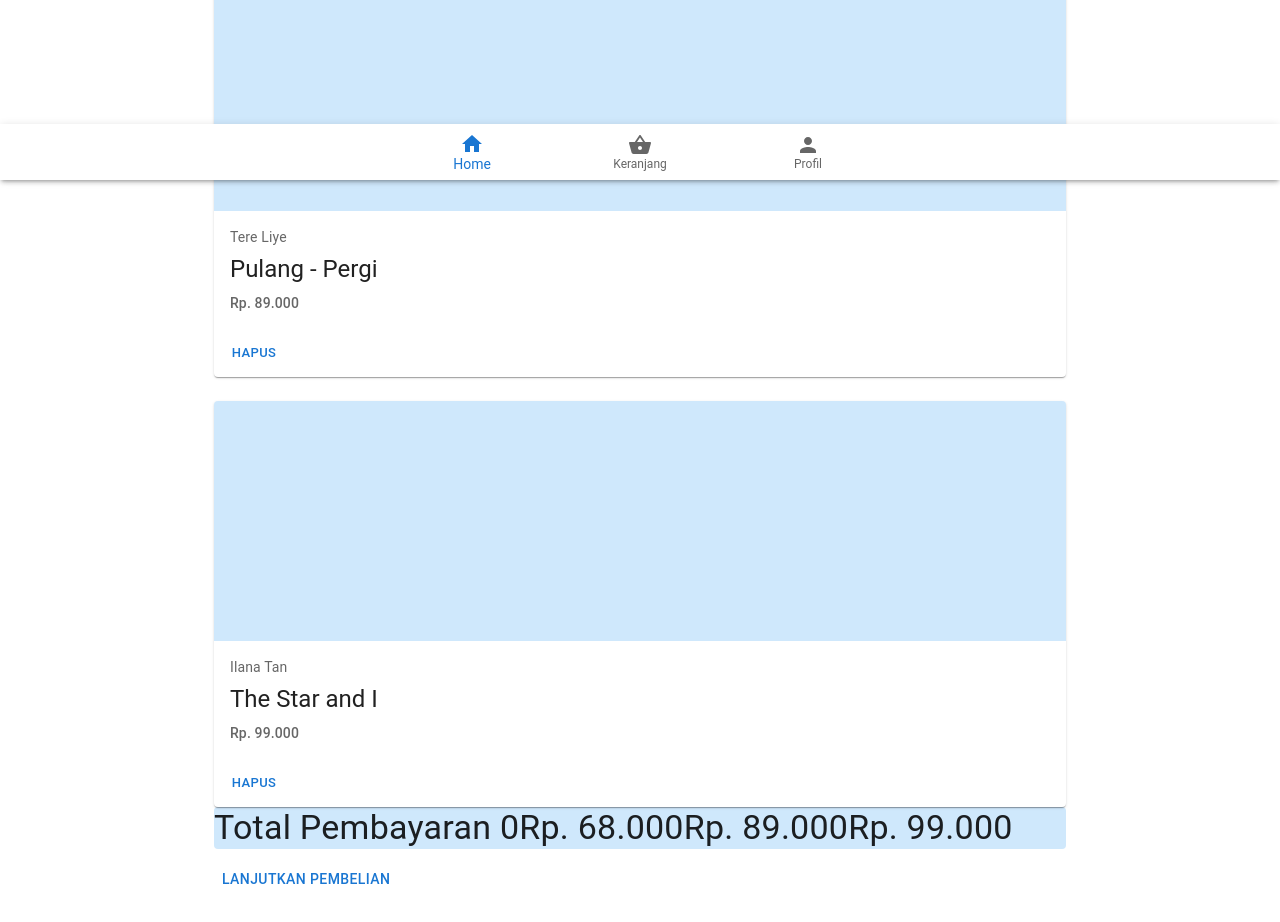
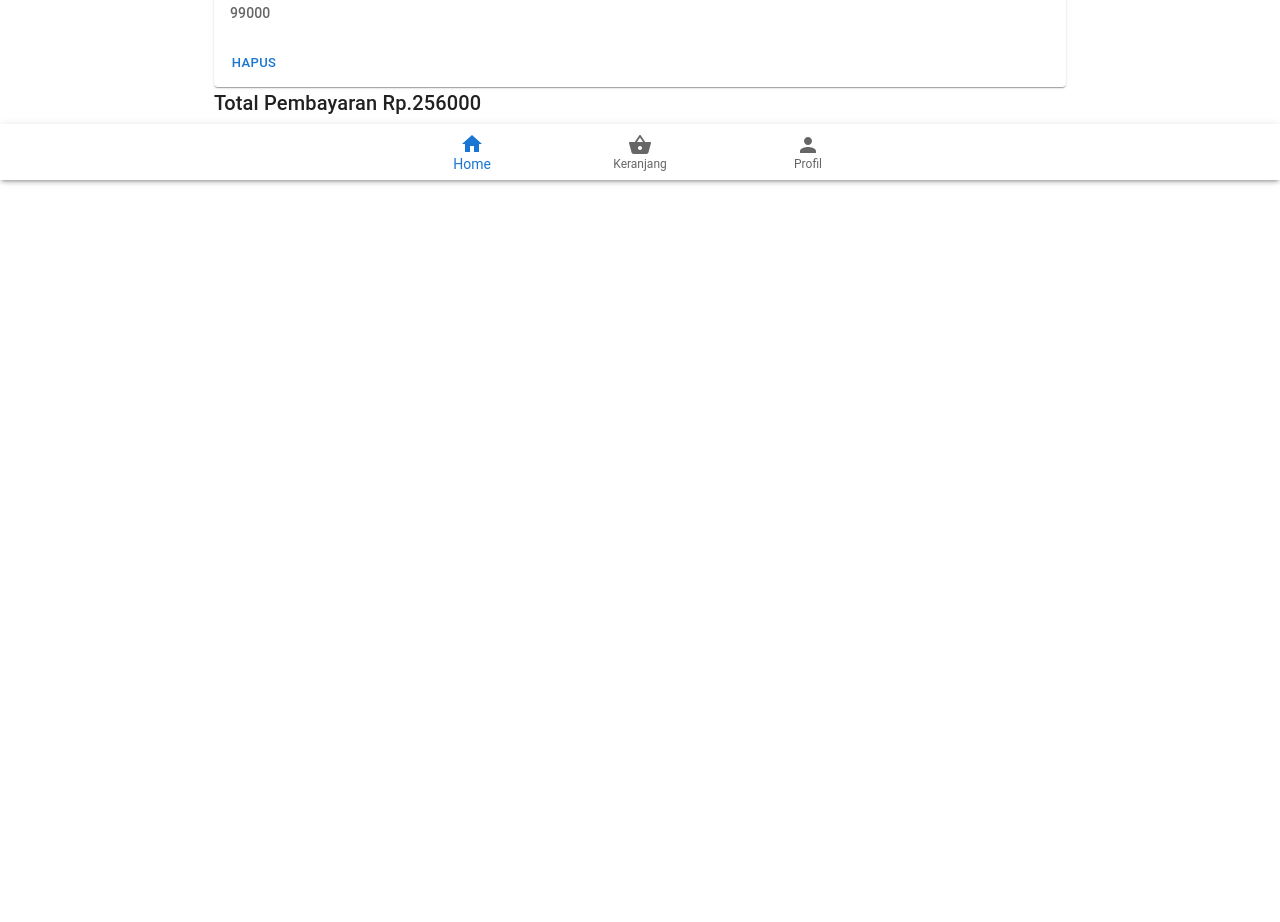
Before and after one commit to lazuardi100/toko-buku-akasia, a React (Create React App) app: page /cart in a window 1280 px wide. Shown: the part 620-1542 px from the top of the page. After the commit the page ends 862 px from the top, so only its background shows below. Built offline with nearby package versions, Linux system fonts and the light colour scheme.

Commit message:
fix cart data

```diff
--- a/src/Components/Cart/CartItem.js
+++ b/src/Components/Cart/CartItem.js
@@ -5,15 +5,15 @@ import CardActions from '@mui/material/CardActions';
 import CardContent from '@mui/material/CardContent';
 import Button from '@mui/material/Button';
 import Typography from '@mui/material/Typography';
-import Box from '@mui/material/Box';
+/* import Box from '@mui/material/Box'; */
 
 class CartItem extends React.Component {
     render() {
         return (
         <Grid item sm={1} md={1}>
         <Card>
-          <Box sx={{ bgcolor: '#cfe8fc', height: '240px', display: 'flex' }}/>
-          {/* <CardMedia
+          {/*<Box sx={{ bgcolor: '#cfe8fc', height: '240px', display: 'flex' }}/>
+           <CardMedia
             component="img"
             height="140"
             image={this.props.image_url}
--- a/src/Pages/Cart.js
+++ b/src/Pages/Cart.js
@@ -4,8 +4,6 @@ import Box from '@mui/material/Box';
 import Container from '@mui/material/Container';
 import Toolbar from '@mui/material/Toolbar';
 import Typography from '@mui/material/Typography';
-import Paper from '@mui/material/Paper';
-import Grid from '@mui/material/Grid';
 import Button from '@mui/material/Button';
 
 import CartItem from '../Components/Cart/CartItem';
@@ -17,17 +15,17 @@ export default function Cart() {
         {
             "book_author": "Tere Liye",
             "book_title": "Selamat Tinggal",
-            "book_price": "Rp. 68.000"
+            "book_price": 68000
           },
           {
             "book_author": "Tere Liye",
             "book_title": "Pulang - Pergi",
-            "book_price": "Rp. 89.000"
+            "book_price": 89000
           },
         {
             "book_author": "Ilana Tan",
             "book_title": "The Star and I",
-            "book_price": "Rp. 99.000"
+            "book_price": 99000
           },
     ];
     return(
@@ -51,12 +49,8 @@ export default function Cart() {
                 {tempData.forEach(function(value){
                     totalPrice += value.book_price;
                 })}
-                <Paper elevation={0} sx={{ bgcolor: '#cfe8fc'}}>
-                <Grid item xs={2} sm={4} md={4}>
-                    <Typography variant="h4" component="div" alignCenter gutterBottom> Total Pembayaran {totalPrice} </Typography>
-                </Grid>
-                </Paper>
-                <Button>Lanjutkan Pembelian</Button>
+                <Typography variant="h6" component="div" alignCenter gutterBottom> Total Pembayaran Rp.{totalPrice} </Typography>
+                <Button alignCenter>Lanjutkan Pembelian</Button>
             </Container>
         </Box>
     )
```
